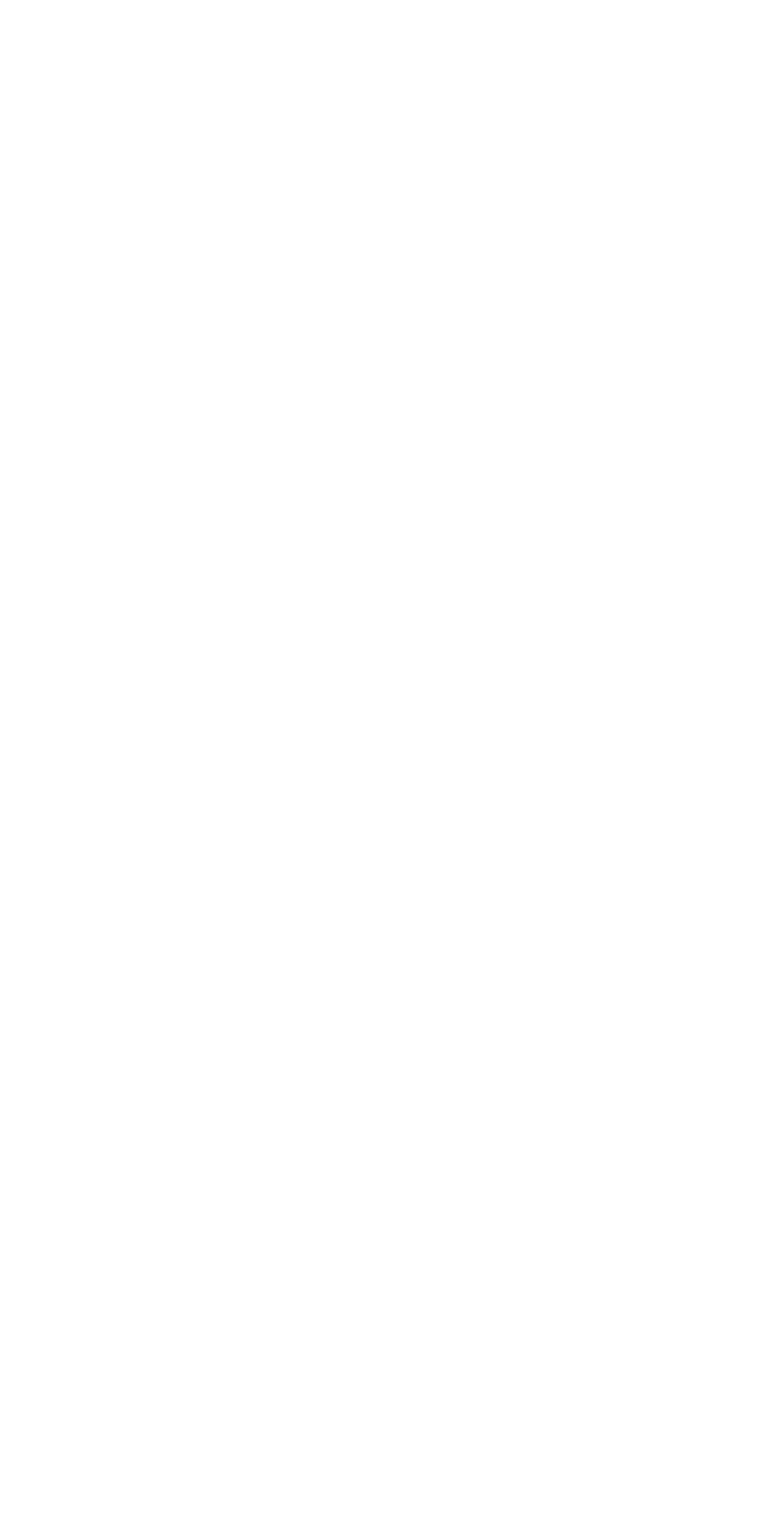
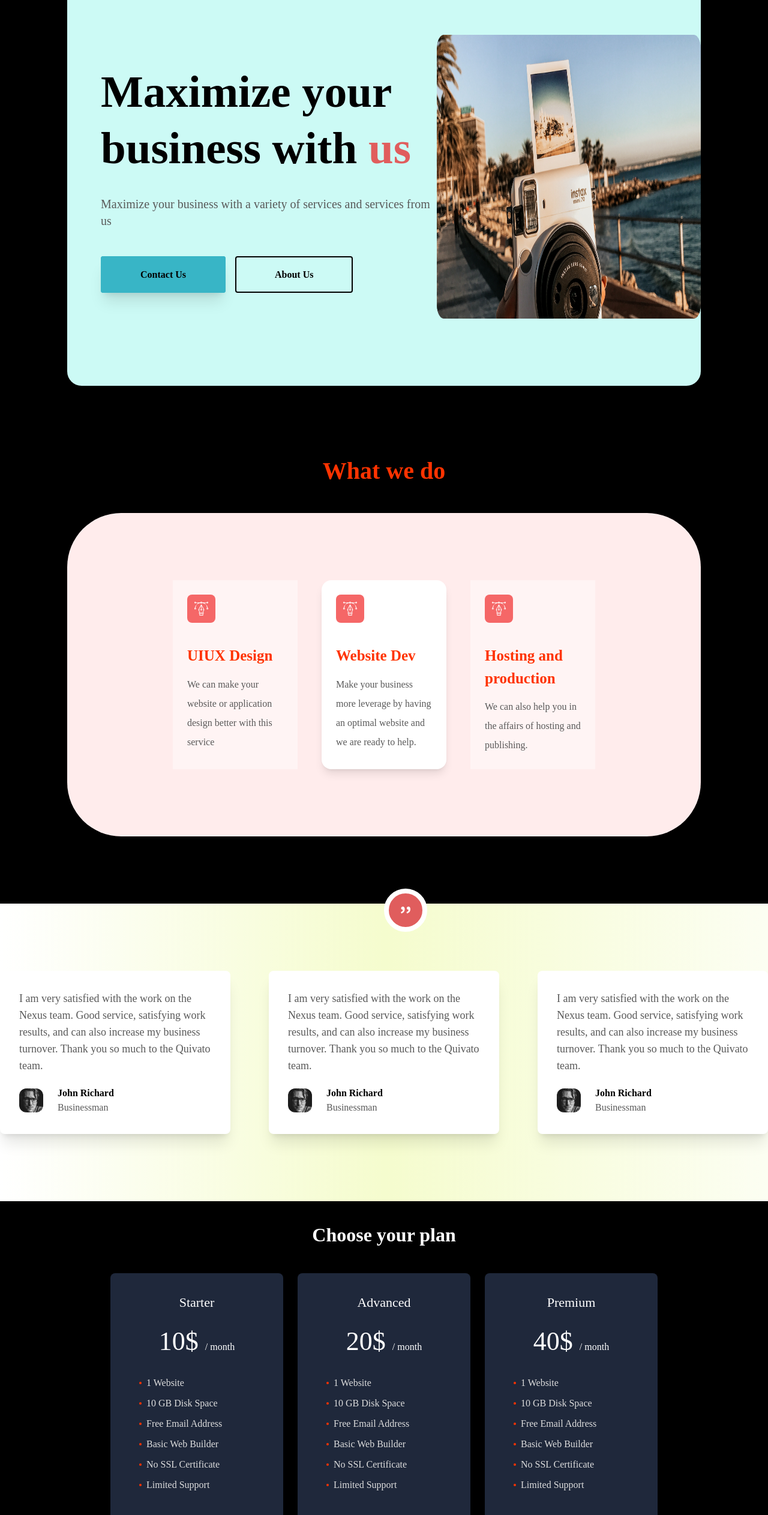
Before and after one commit to CoderKawsar/quivato, a React (Vite) app: page / in a window 1280 px wide. Shown: the part 234-2759 px from the top of the page at 60% size. Before the commit the page ends 800 px from the top, so only its background shows below. Built offline with nearby package versions, Linux system fonts and the light colour scheme.

Commit message:
homepage basic done

```diff
--- /dev/null
+++ b/src/components/Home/ChoosePlanSection.jsx
@@ -0,0 +1,59 @@
+import ChoosePlanSingle from "./ChoosePlanSingle";
+
+function ChoosePlanSection() {
+  const plans = [
+    {
+      serial: 1,
+      name: "Starter",
+      price: "10",
+      features: [
+        "1 Website",
+        "10 GB Disk Space",
+        "Free Email Address",
+        "Basic Web Builder",
+        "No SSL Certificate",
+        "Limited Support",
+      ],
+    },
+    {
+      serial: 2,
+      name: "Advanced",
+      price: "20",
+      features: [
+        "1 Website",
+        "10 GB Disk Space",
+        "Free Email Address",
+        "Basic Web Builder",
+        "No SSL Certificate",
+        "Limited Support",
+      ],
+    },
+    {
+      serial: 3,
+      name: "Premium",
+      price: "40",
+      features: [
+        "1 Website",
+        "10 GB Disk Space",
+        "Free Email Address",
+        "Basic Web Builder",
+        "No SSL Certificate",
+        "Limited Support",
+      ],
+    },
+  ];
+  return (
+    <div className="mt-8 mx-[120px]">
+      <h2 className="text-[32px] text-white font-bold mb-10 text-center">
+        Choose your plan
+      </h2>
+      <div className="px-16 grid grid-cols-3 gap-6">
+        {plans.map((plan) => (
+          <ChoosePlanSingle key={plan.serial} plan={plan} />
+        ))}
+      </div>
+    </div>
+  );
+}
+
+export default ChoosePlanSection;
--- /dev/null
+++ b/src/components/Home/ChoosePlanSingle.jsx
@@ -0,0 +1,29 @@
+import { Link } from "react-router-dom";
+
+function ChoosePlanSingle({ plan }) {
+  const { name, price, features } = plan;
+  return (
+    <div className="bg-[#1F283B] py-8 px-12 rounded-lg">
+      <h4 className="text-[22px] text-white text-center">{name}</h4>
+      <p className="text-[44px] font-medium mt-4 mb-6 text-white text-center">
+        {price}$ <span className="text-base">/ month</span>
+      </p>
+      <div className="flex flex-col gap-2.5">
+        {features.map((feature, index) => (
+          <div key={index} className="flex items-center">
+            <p className="h-1 w-1 bg-[#FF3300] rounded-full"></p>
+            <p className="text-[#ddd] ml-2">{feature}</p>
+          </div>
+        ))}
+      </div>
+      <Link
+        to="price"
+        className="mt-10 block text-white border border-[#e33058] text-center py-3.5 hover:bg-[#e33058] rounded"
+      >
+        More detail
+      </Link>
+    </div>
+  );
+}
+
+export default ChoosePlanSingle;
--- /dev/null
+++ b/src/components/Home/HeroSection.jsx
@@ -0,0 +1,36 @@
+import { Link } from "react-router-dom";
+import heroImg from "../../assets/images/img_group_665.png";
+
+function HeroSection() {
+  return (
+    <div className="mx-[112px]  py-[112px] flex bg-[#CCFAF5] rounded-3xl">
+      <div className="pl-[56px] w-7/12">
+        <h2 className="text-[75px] font-bold leading-tight mt-12 mb-8">
+          Maximize your business with <span className="text-[#e05d5d]">us</span>
+        </h2>
+        <p className="text-xl mb-16">
+          Maximize your business with a variety of services and services from us
+        </p>
+        <div>
+          <Link
+            to="contact"
+            className="text-base px-16 py-5 bg-[#38B5C6] shadow-xl  border-2 border-[#38B5C6] font-bold rounded mr-4"
+          >
+            Contact Us
+          </Link>
+          <Link
+            to="contact"
+            className="text-base px-16 py-5 border-2 border-black font-bold rounded"
+          >
+            About Us
+          </Link>
+        </div>
+      </div>
+      <div className="h-[473px] w-5/12">
+        <img src={heroImg} className="h-[473px]" alt="Hero section image" />
+      </div>
+    </div>
+  );
+}
+
+export default HeroSection;
--- /dev/null
+++ b/src/components/Home/ReviewSection.jsx
@@ -0,0 +1,21 @@
+import ReviewSingle from "./ReviewSingle";
+import quoteImg from "../../assets/images/img_contrast.svg";
+
+function ReviewSection() {
+  return (
+    <div className="mt-28 py-28 relative bg-gradient-to-r from-white via-[#F5FCCE] to-[#FCFEF2]">
+      <div className="bg-[#e05d5d] rounded-full border-8 border-white absolute top-[-25px] left-1/2">
+        <div className="flex justify-center items-center w-14 h-14 rounded-full">
+          <img src={quoteImg} alt="Quote" />
+        </div>
+      </div>
+      <div className="flex gap-x-16">
+        <ReviewSingle />
+        <ReviewSingle />
+        <ReviewSingle />
+      </div>
+    </div>
+  );
+}
+
+export default ReviewSection;
--- /dev/null
+++ b/src/components/Home/ReviewSingle.jsx
@@ -0,0 +1,22 @@
+import personDummyImg from "../../assets/images/img_rectangle_52.png";
+
+function ReviewSingle() {
+  return (
+    <div className="p-8 bg-white rounded-lg shadow-xl">
+      <p className="text-lg">
+        I am very satisfied with the work on the Nexus team. Good service,
+        satisfying work results, and can also increase my business turnover.
+        Thank you so much to the Quivato team.
+      </p>
+      <div className="flex items-center mt-5">
+        <img className="h-10 w-10 rounded-xl" src={personDummyImg} alt="" />
+        <div className="ml-6">
+          <h5 className="font-semibold">John Richard</h5>
+          <p>Businessman</p>
+        </div>
+      </div>
+    </div>
+  );
+}
+
+export default ReviewSingle;
--- /dev/null
+++ b/src/components/Home/WhatWeDoSection.jsx
@@ -0,0 +1,46 @@
+import WhatWeDoSingle from "./WhatWeDoSingle";
+
+function WhatWeDoSection() {
+  const whatWeDos = [
+    {
+      serial: 1,
+      title: "UIUX Design",
+      description:
+        "We can make your website or application design better with this service",
+      isCenter: false,
+    },
+    {
+      serial: 2,
+      title: "Website Dev",
+      description:
+        "Make your business more leverage by having an optimal website and we are ready to help.",
+      isCenter: true,
+    },
+    {
+      serial: 3,
+      title: "Hosting and production",
+      description:
+        "We can also help you in the affairs of hosting and publishing.",
+      isCenter: false,
+    },
+  ];
+  return (
+    <div className="mt-28 mx-[112px]">
+      <h2 className="text-[40px] text-[#FF3300] font-bold mb-10 text-center">
+        What we do
+      </h2>
+      <div className="bg-[#FFECEC] flex justify-between rounded-[90px] px-44 py-28">
+        {whatWeDos.map((whatWeDo) => (
+          <WhatWeDoSingle
+            key={whatWeDo.serial}
+            title={whatWeDo.title}
+            description={whatWeDo.description}
+            isCenter={whatWeDo.isCenter}
+          />
+        ))}
+      </div>
+    </div>
+  );
+}
+
+export default WhatWeDoSection;
--- /dev/null
+++ b/src/components/Home/WhatWeDoSingle.jsx
@@ -0,0 +1,21 @@
+import imgClock from "../../assets/images/img_clock.svg";
+
+function WhatWeDoSingle({ title, description, isCenter }) {
+  return (
+    <div
+      className={`${
+        isCenter
+          ? "bg-white rounded-2xl shadow-lg"
+          : "hover:shadow-xl bg-[#fff4f4]"
+      } w-52 p-6 cursor-pointer`}
+    >
+      <img src={imgClock} className="p-3 rounded-lg bg-[#f56767]" alt="" />
+      <h3 className="mt-9 mb-[13px] text-[#FF3300] text-[25px] font-bold">
+        {title}
+      </h3>
+      <p className="leading-loose">{description}</p>
+    </div>
+  );
+}
+
+export default WhatWeDoSingle;
--- a/src/components/shared/Footer.jsx
+++ b/src/components/shared/Footer.jsx
@@ -1,7 +1,10 @@
 function Footer() {
+  const currentYear = new Date().getFullYear();
   return (
-    <footer>
-      <h2 className="text-white text-center">This is footer</h2>
+    <footer className="py-5">
+      <h2 className="text-white text-center">
+        Copyright &copy; {currentYear}. All rights reserved.
+      </h2>
     </footer>
   );
 }
--- a/src/components/shared/Header.jsx
+++ b/src/components/shared/Header.jsx
@@ -3,11 +3,11 @@ import siteLogo from "../../assets/images/Quivato_fullpic.png";
 
 function Header() {
   return (
-    <header className="flex justify-between items-center mx-32 py-4">
+    <header className="flex justify-between items-center mx-52 py-4 mb-12">
       <div className="h-[100px] w-[100px]">
-        <img src={siteLogo} alt="Quivato" />
+        <img src={siteLogo} className="h-[100px] w-[100px]" alt="Quivato" />
       </div>
-      <div className="flex gap-x-12 text-white text-lg font-bold">
+      <div className="flex gap-x-16 text-white text-lg font-bold">
         <Link to="/">Home</Link>
         <Link to="/services">Services</Link>
         <Link to="/contact">Contact</Link>
--- a/src/index.css
+++ b/src/index.css
@@ -5,3 +5,7 @@
 * {
   font-family: Source Sans Pro;
 }
+
+p {
+  color: #595959;
+}
--- a/src/pages/Home.jsx
+++ b/src/pages/Home.jsx
@@ -1,7 +1,15 @@
+import ChoosePlanSection from "../components/Home/ChoosePlanSection";
+import HeroSection from "../components/Home/HeroSection";
+import ReviewSection from "../components/Home/ReviewSection";
+import WhatWeDoSection from "../components/Home/WhatWeDoSection";
+
 function Home() {
   return (
     <div>
-      <h1>This is Home Page</h1>
+      <HeroSection />
+      <WhatWeDoSection />
+      <ReviewSection />
+      <ChoosePlanSection />
     </div>
   );
 }
```
